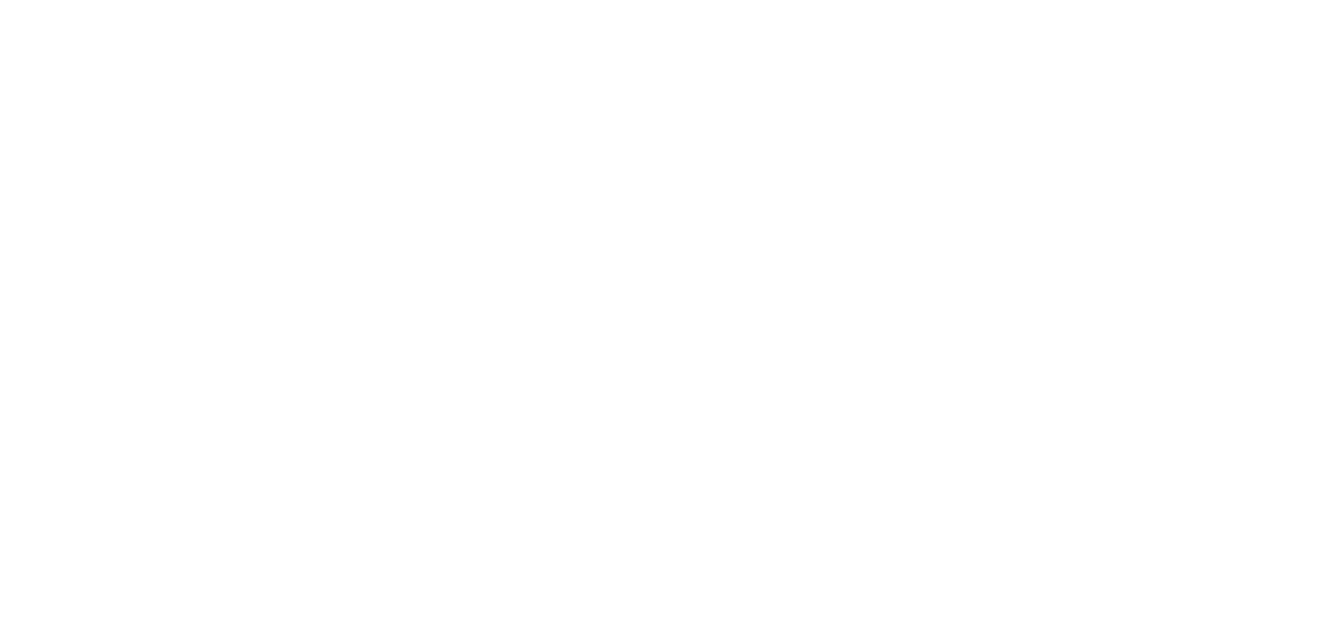
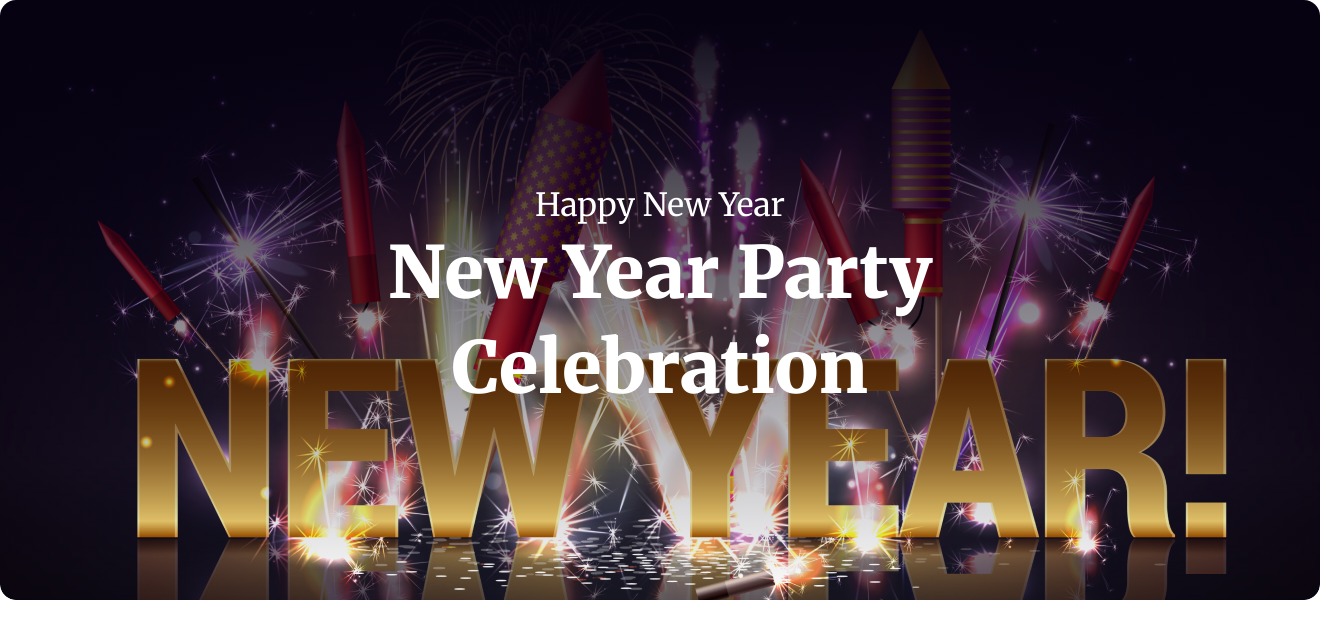
Before and after one commit to Nissanbarua/new-year-offer-project, a plain HTML site: page index.html in a window 1280 px wide. Shown: the whole page, 1320 px wide, since content can reach past the window. Drawn offline with Linux system fonts and the light colour scheme.

Commit message:
added banner content

```diff
--- a/index.html
+++ b/index.html
@@ -4,8 +4,18 @@
     <meta charset="UTF-8">
     <meta name="viewport" content="width=device-width, initial-scale=1.0">
     <title>New Year Offer Project</title>
+    <link rel="stylesheet" href="styles/newyear.css">
 </head>
 <body>
-
+    <header>
+        <section class="banner-container">
+            <div class="banner-content">
+                <p class="banner-subtitle">Happy New Year</p>
+                <h1 class="banner-title">New Year Party <br> Celebration</h1>
+            </div>
+        </section>
+    </header>
+    <main></main>
+    <footer></footer>
 </body>
 </html>
--- a/styles/newyear.css
+++ b/styles/newyear.css
@@ -0,0 +1,48 @@
+@import url("https://fonts.googleapis.com/css2?family=Merriweather:ital,wght@0,300;0,400;0,700;0,900;1,300;1,400;1,700;1,900&display=swap");
+body {
+  font-family: "Merriweather", serif;
+}
+* {
+  margin: 0;
+  padding: 0;
+}
+
+/* header style */
+
+.banner-container {
+  background-image: linear-gradient(
+      180deg,
+      rgb(7, 2, 17),
+      rgba(7, 2, 17, 0) 100%
+    ),
+    url(../images/Banner\ Image.png);
+  display: flex;
+  height: 600px;
+  width: 1320px;
+  justify-content: center;
+  align-items: center;
+  border-radius: 16px;
+  margin: 0 auto;
+}
+.banner-content {
+  margin: 177px 344px;
+}
+
+.banner-subtitle {
+  color: rgb(255, 255, 255);
+  font-family: Merriweather;
+  font-size: 32px;
+  font-weight: 400;
+  line-height: 40px;
+  letter-spacing: 0%;
+  text-align: center;
+}
+.banner-title {
+  color: rgb(255, 255, 255);
+  font-family: Merriweather;
+  font-size: 72px;
+  font-weight: 900;
+  line-height: 95px;
+  letter-spacing: 0%;
+  text-align: center;
+}
```
